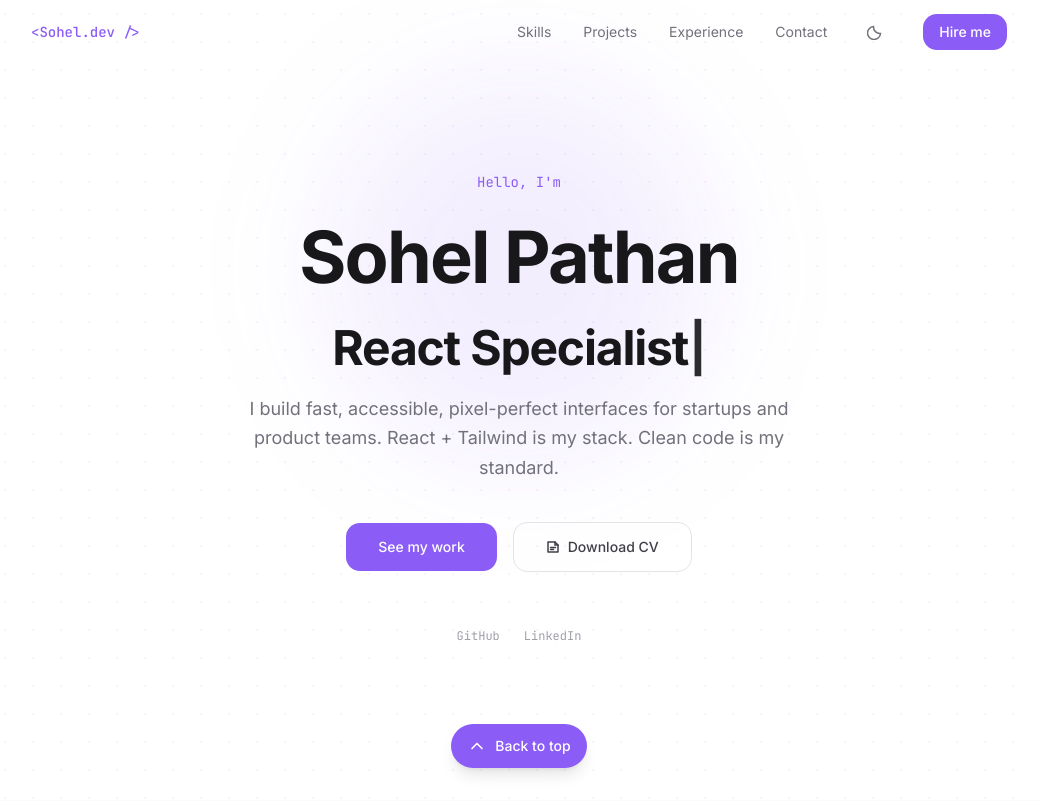
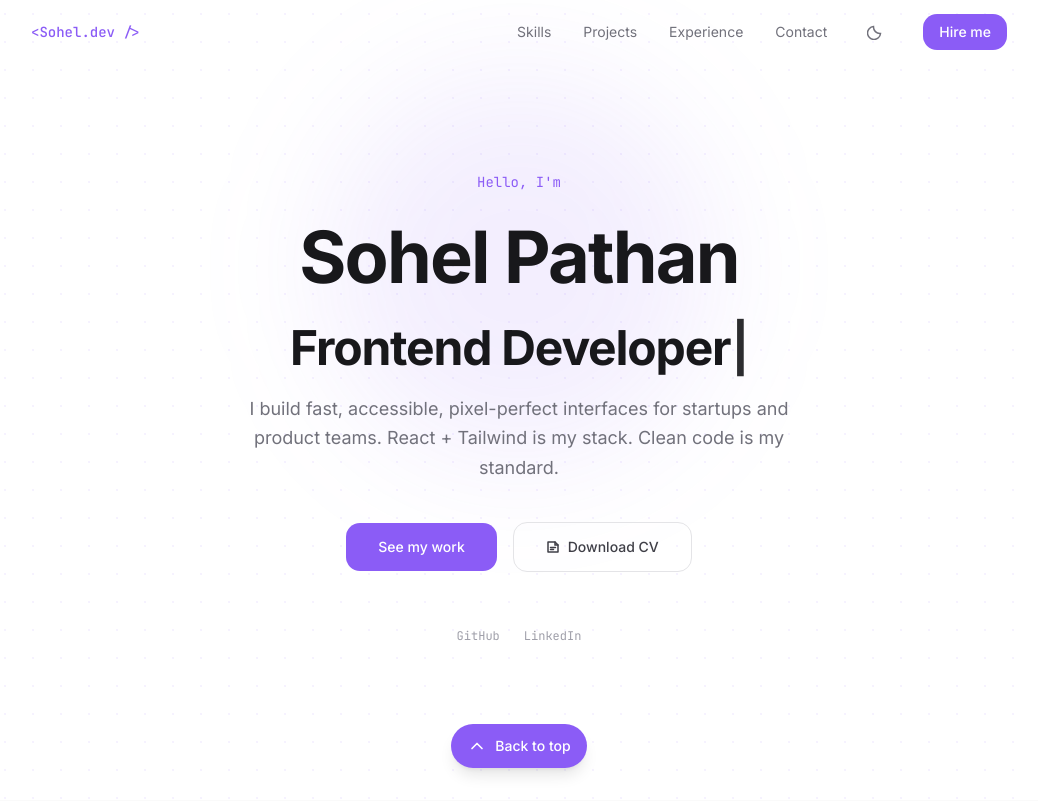
Before and after one commit to Sohelspathan/devfolio, a React (Vite) app: page / in a window 1280 px wide. Shown: the top 801 px of the page, without its empty margins (121-1159 px from the left). Built offline with nearby package versions, Linux system fonts and the light colour scheme.

Commit message:
for Screenshot purpose

```diff
--- a/src/sections/Hero.jsx
+++ b/src/sections/Hero.jsx
@@ -60,16 +60,16 @@ export default function Hero() {
               options={{
                 strings: [
                   "Frontend Developer",
-                  "React Specialist",
-                  "UI Engineer",
-                  "Motion Developer",
+                  // "React Specialist",
+                  // "UI Engineer",
+                  // "Motion Developer",
                 ],
                 autoStart: true,
-                loop: false,
+                loop: true,
                 cursor: "|",
                 delay: 50,
                 deleteSpeed: 50,
-                pauseFor: 1500,
+                pauseFor: 5500,
               }}
             />
           </div>
```
